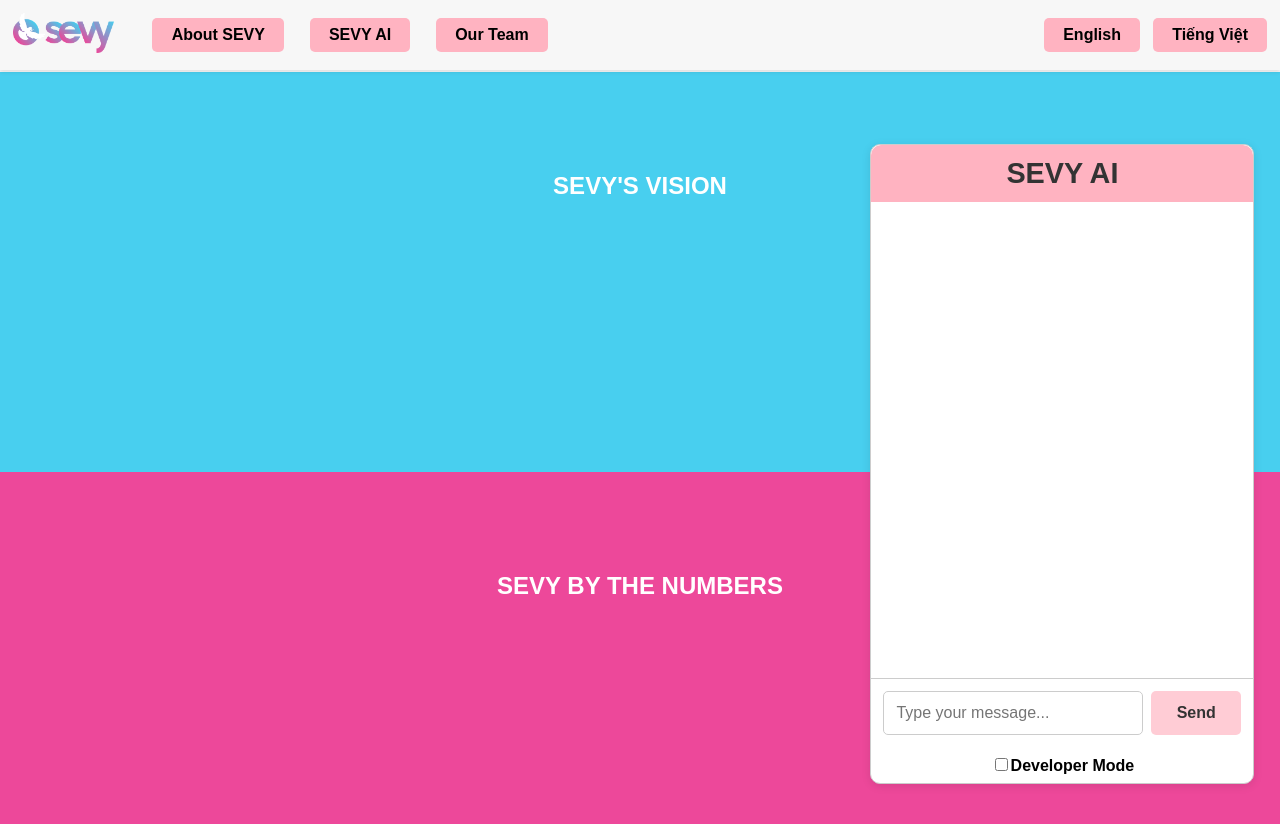
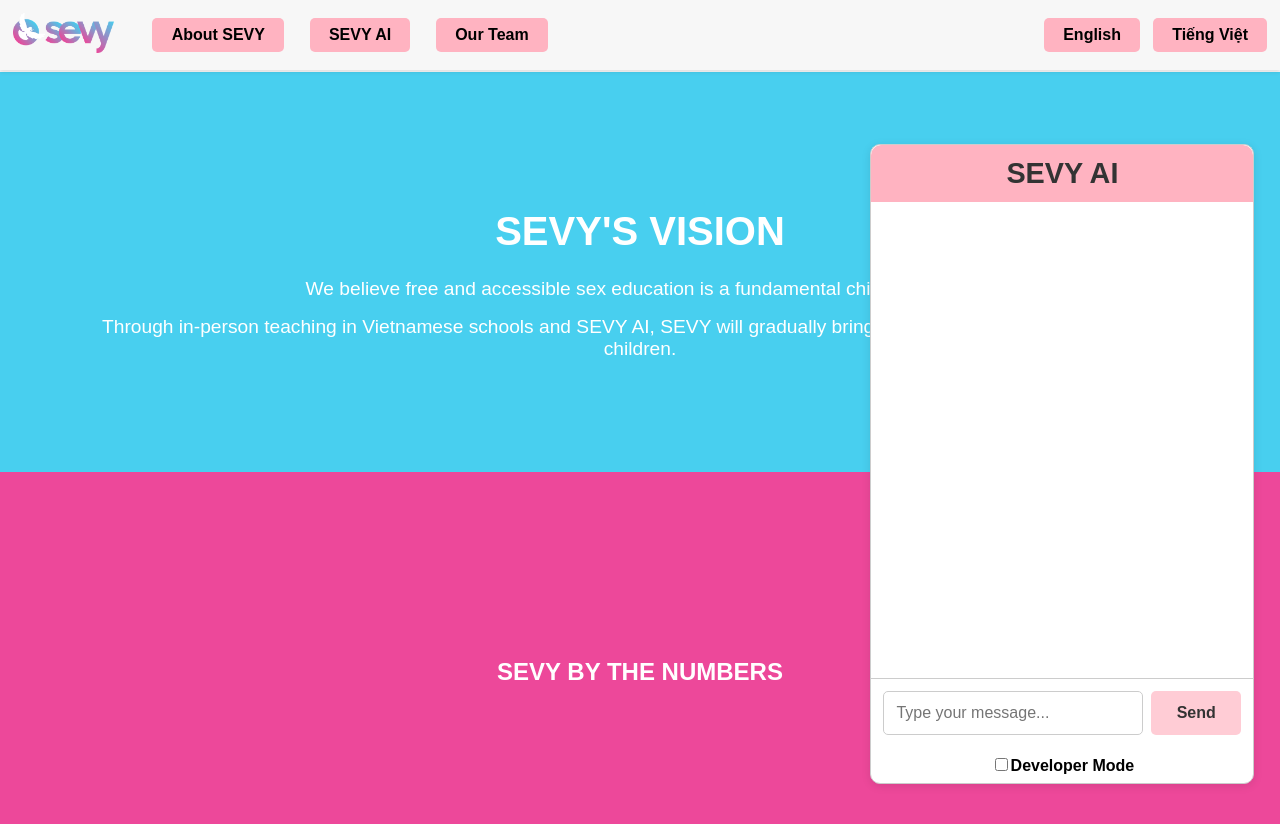
Before and after one commit to NguyenTran2002/SEVY, a React (Create React App) app in the folder react-frontend/: page / in a window 1280 px wide. Shown: the top 824 px of the page. Built offline with nearby package versions, Linux system fonts and the light colour scheme.

Commit message:
added content for SEVY'S VISION section

```diff
--- a/react-frontend/src/App.css
+++ b/react-frontend/src/App.css
@@ -213,23 +213,45 @@ body {
   margin-top: 9vh;
   background-color: #48cfef;
   color: white;
-  padding: 10vh 5vw;
+  padding: 5vh 5vw;
   text-align: center;
   width: 100%;
   height: 50vh;
-  /* Prevent overflow by using 100% of parent container's width */
   border-radius: 0;
+  display: flex;
+  flex-direction: column;
+  /* Ensure elements are stacked vertically */
+  justify-content: center;
+  align-items: center;
+}
+
+.vision-section h2 {
+  font-size: 2.5rem;
+  /* Adjust the font size as needed */
+  margin-bottom: 1rem;
+}
+
+.vision-section p {
+  font-size: 1.2rem;
+  /* Adjust the font size for the paragraphs */
+  margin: 0.5rem 0;
+  /* Add spacing between paragraphs */
 }
 
 /* SEVY by The Numbers Section */
 .numbers-section {
   background-color: #ed489a;
   color: white;
-  padding: 10vh 5vw;
+  padding: 5vh 5vw;
+  /* Adjusted padding for better layout */
   text-align: center;
   margin: 0;
   width: 100%;
   height: 50vh;
-  /* Prevent overflow by using 100% of parent container's width */
+  /* Each section will be 50% of the viewport height */
   border-radius: 0;
+  display: flex;
+  justify-content: center;
+  align-items: center;
+  /* Centers content vertically */
 }
--- a/react-frontend/src/App.js
+++ b/react-frontend/src/App.js
@@ -65,6 +65,8 @@ function App() {
       {/* SEVY's Vision Section */}
       <div className="vision-section">
         <h2>{t('sevy_vision')}</h2>
+        <p>{t('sevy_vision_content_line_1')}</p>
+        <p>{t('sevy_vision_content_line_2')}</p>
       </div>
 
       <div className="numbers-section">
--- a/react-frontend/src/locales/en.json
+++ b/react-frontend/src/locales/en.json
@@ -8,5 +8,7 @@
     "you": "You",
     "SEVY_AI": "SEVY AI",
     "sevy_vision": "SEVY'S VISION",
+    "sevy_vision_content_line_1": "We believe free and accessible sex education is a fundamental children's right.",
+    "sevy_vision_content_line_2": "Through in-person teaching in Vietnamese schools and SEVY AI, SEVY will gradually bring sex education to every Vietnamese children.",
     "sevy_numbers": "SEVY BY THE NUMBERS"
 }
--- a/react-frontend/src/locales/vi.json
+++ b/react-frontend/src/locales/vi.json
@@ -8,5 +8,7 @@
     "you": "Bạn",
     "SEVY_AI": "SEVY AI",
     "sevy_vision": "TẦM NHÌN CỦA SEVY",
+    "sevy_vision_content_line_1": "Chúng tôi tin rằng giáo dục giới tính miễn phí là một quyền cơ bản của trẻ em.",
+    "sevy_vision_content_line_2": "Thông qua giảng dạy trực tiếp ở các trường học tại Việt Nam và SEVY AI, SEVY sẽ từng bước đưa giáo dục giới tính đến với mọi trẻ em Việt Nam.",
     "sevy_numbers": "SEVY QUA NHỮNG CON SỐ"
 }
```
